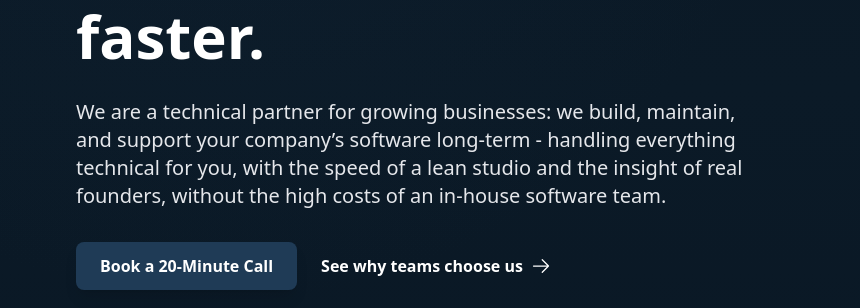
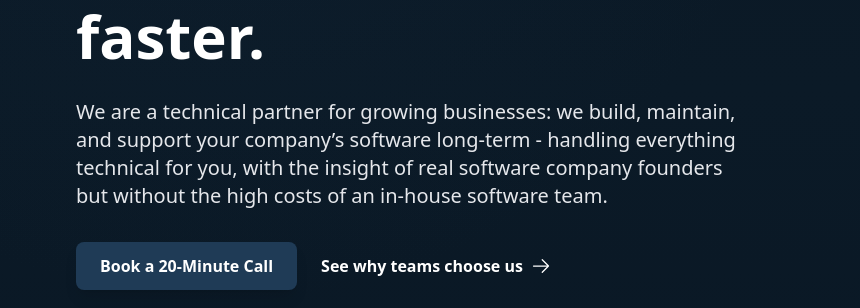
Before and after one commit to print3git/TheHalesiaGroup, a website: page index.html in a window 1280 px wide. Shown: the part 274-582 px from the top of the page, 420-1280 px from the left. Drawn offline with nearby package versions, Linux system fonts and the light colour scheme.

Commit message:
Update index.html

```diff
--- a/index.html
+++ b/index.html
@@ -61,7 +61,7 @@
               Run your business smoother and scale faster.
             </h1>
             <p class="mx-auto text-lg leading-relaxed text-gray-200 md:text-xl lg:mx-0 animate-[fadeInUp_0.9s_ease-out_0.2s_forwards] opacity-0">
-              We are a technical partner for growing businesses: we build, maintain, and support your company’s software long-term - handling everything technical for you, with the speed of a lean studio and the insight of real founders, without the high costs of an in-house software team.
+              We are a technical partner for growing businesses: we build, maintain, and support your company’s software long-term - handling everything technical for you, with the insight of real software company founders but without the high costs of an in-house software team.
             </p>
             <div class="flex flex-col items-center gap-4 text-base animate-[fadeInUp_1.1s_ease-out_0.4s_forwards] opacity-0 lg:flex-row lg:items-center lg:gap-6">
               <a
```
